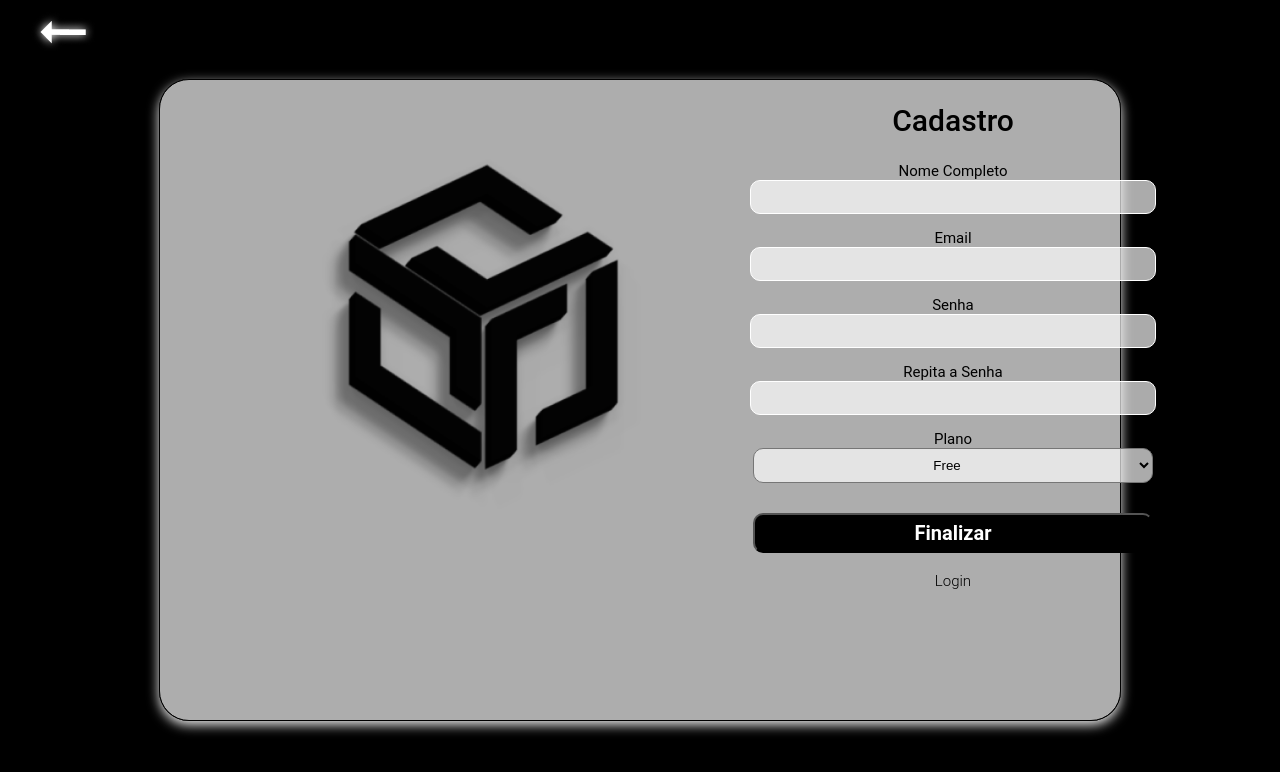
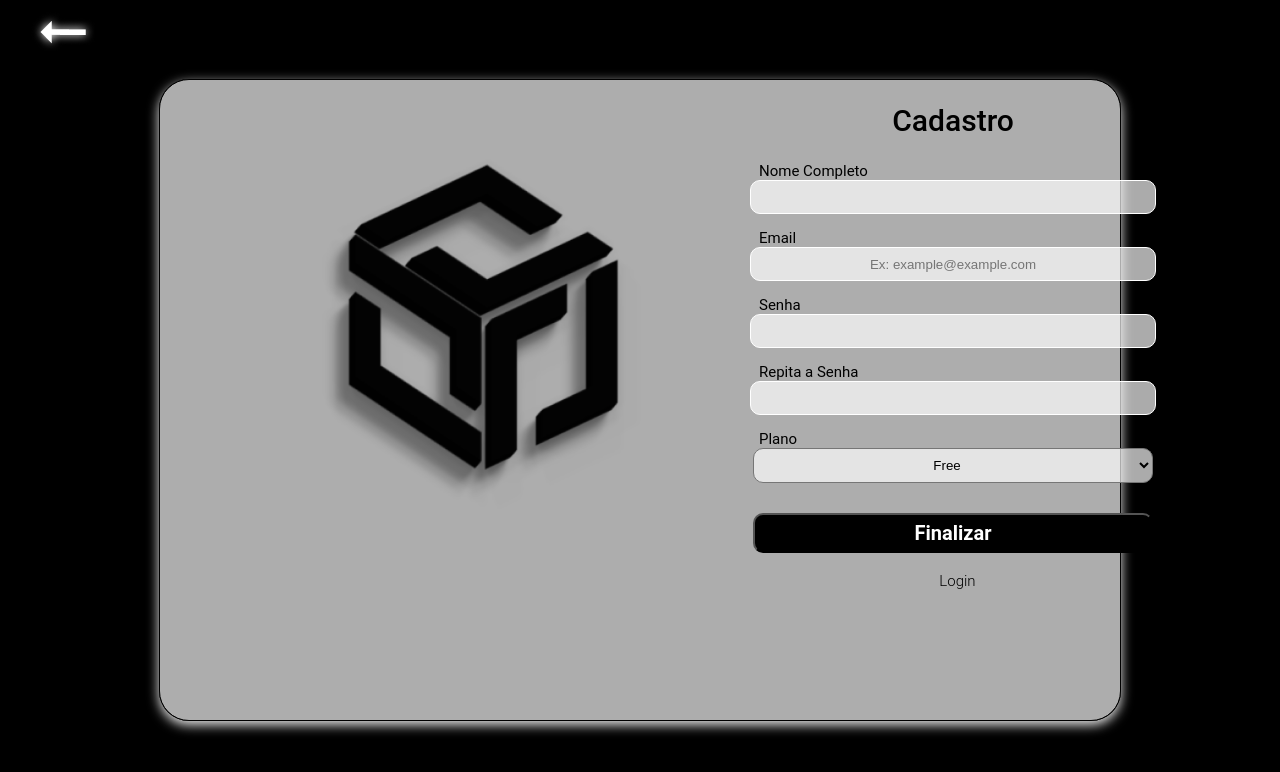
Before and after one commit to MulpJ/React-front-end-, a React (Create React App) app in the folder mulpj-app/: page /cadastro in a window 1280 px wide. Shown: the top 772 px of the page. Built offline with nearby package versions, Linux system fonts and the light colour scheme.

Commit message:
so ajustes
ajuste em css

```diff
--- a/mulpj-app/src/componentes/tela de cadastro/cadastro.css
+++ b/mulpj-app/src/componentes/tela de cadastro/cadastro.css
@@ -22,7 +22,7 @@
     height: 30px;
     border-radius: 10px;
     background-color: rgba(255, 255, 255, 0.67);
-    text-align: center;
+    text-align:center;
     border: solid 1px white;
 }
 .itens {
@@ -37,12 +37,14 @@ h1 {
     line-height: 42px;
     color: black;
 }
-p {
+.itens p {
     margin-top: 15px;
     margin-bottom: 0;
     font-family: 'Roboto';
     font-style: normal;
     font-size: 15px;
+    text-align: left;
+    margin-left: 9px;
 
 }
 .itens button {
@@ -67,6 +69,11 @@ a {
     line-height: 26px;
     color: #000;
     margin: 0;
+
+
+}
+.link p{
+    text-align: center;
 }
 .plano select {
     width: 400px;
--- a/mulpj-app/src/componentes/tela de cadastro/cadastro.js
+++ b/mulpj-app/src/componentes/tela de cadastro/cadastro.js
@@ -13,8 +13,10 @@ export function Cadastro() {
             const email = document.getElementById('email').value
             const senha = document.getElementById('senha').value
             const senhaConf = document.getElementById('senhaRep').value
-
-        if (senha != senhaConf){
+            if (nome == ""){
+              return  alert("Digite um nome")
+            }
+           else if (senha != senhaConf){
                 return alert('As Senhas nao condizem')
             }
             else if (senha.length < 8){
@@ -48,14 +50,16 @@ export function Cadastro() {
             </div>
                 <div className="itens">
                     <h1>Cadastro</h1>
+
                     <p>Nome Completo</p>
                     <input  id="nome" type="text" required></input>
                     <p>Email</p>
-                    <input id="email"  type="email" required></input>
+                    <input id="email"  type="email" placeholder="Ex: example@example.com" required></input>
                     <p>Senha</p>
                     <input id="senha" type="password" required></input>
                     <p>Repita a Senha</p>
                     <input id="senhaRep" type="password" required></input>
+
                             <div className="plano">
                                 <p>Plano</p>
                                 <select id="plano">
@@ -68,7 +72,9 @@ export function Cadastro() {
 
                           </div>
                     <button onClick={Cadas} id="btn">Finalizar</button>
-                    <p><Link to="/login">Login</Link></p>
+                    <div className="link">
+                    <p ><Link to="/login">Login</Link></p>
+                    </div>
                  </div>
 
 
--- a/mulpj-app/src/componentes/tela de login/login.js
+++ b/mulpj-app/src/componentes/tela de login/login.js
@@ -40,6 +40,7 @@ export function Login(){
                 <div className='res'>
 
                 </div>
+
                 <p>Email</p>
                 <input type="email" id='email' required></input>
                 <p>Senha</p>
```
Lines whose indentation alone changed are shown as unchanged.
